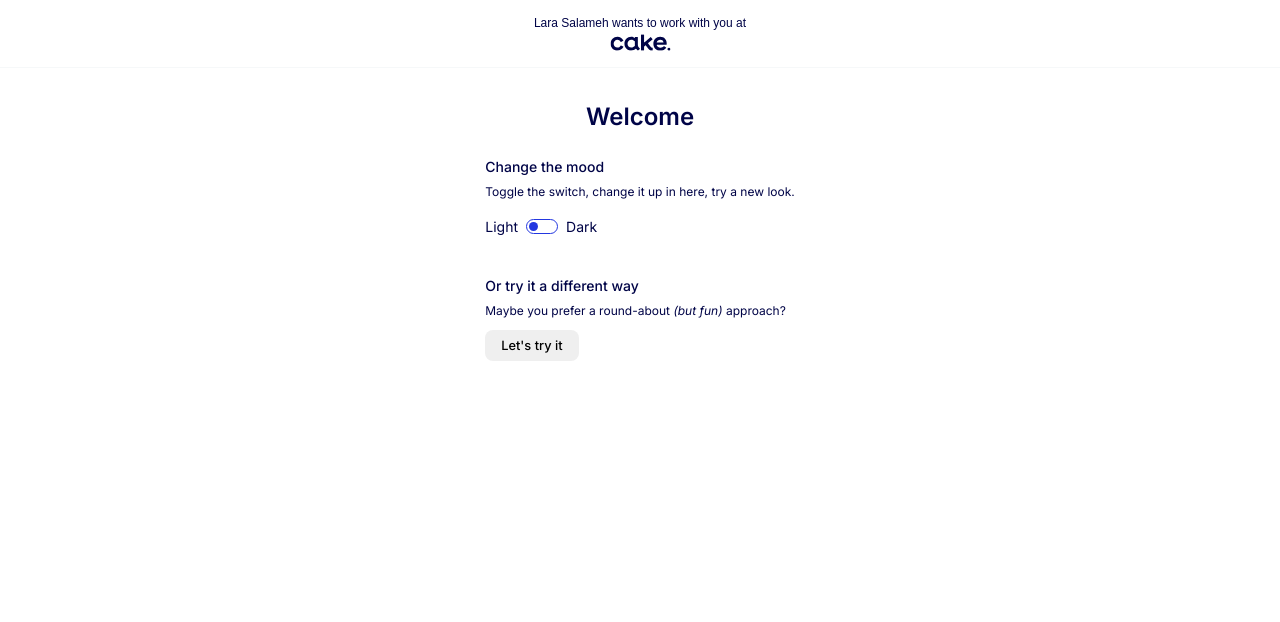
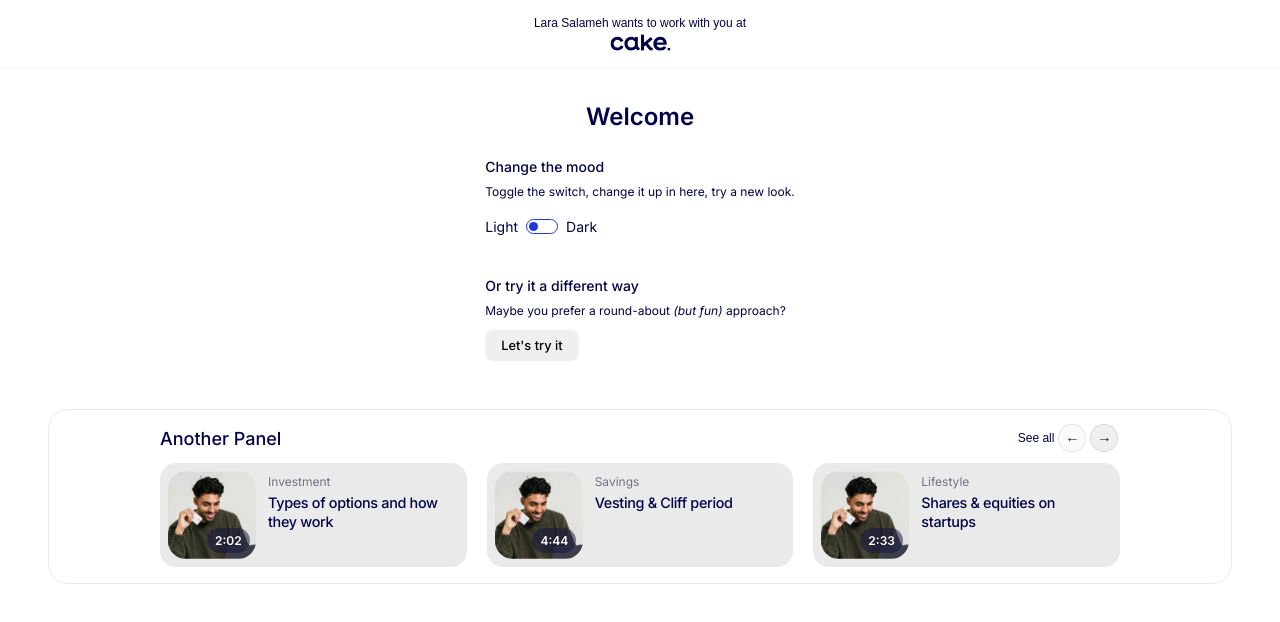
Before and after one commit to lulen11/cake-homework, a Next.js app: page / in a window 1280 px wide. Shown: the top 622 px of the page. Built offline with nearby package versions, Linux system fonts and the light colour scheme.

Commit message:
slider component

```diff
--- a/package.json
+++ b/package.json
@@ -13,7 +13,8 @@
     "next": "15.0.3",
     "react": "19.0.0-rc-66855b96-20241106",
     "react-dom": "19.0.0-rc-66855b96-20241106",
-    "sass": "^1.81.0"
+    "sass": "^1.81.0",
+    "swiper": "^11.1.14"
   },
   "devDependencies": {
     "eslint": "^8",
--- /dev/null
+++ b/src/app/components/Slider/Slider.js
@@ -0,0 +1,96 @@
+import React from "react";
+import Image from "next/image";
+import Link from "next/link";
+import { Swiper, SwiperSlide } from "swiper/react";
+import "swiper/css";
+import "swiper/css/navigation";
+import { Navigation } from "swiper/modules";
+
+import styles from "./Slider.module.scss";
+
+const Slider = () => {
+  const slides = [
+    {
+      title: "Types of options and how they work",
+      category: "Investment",
+      time: "2:02",
+      image: "/images/slider-thumb1@2x.jpg",
+    },
+    {
+      title: "Vesting & Cliff period",
+      category: "Savings",
+      time: "4:44",
+      image: "/images/slider-thumb1@2x.jpg",
+    },
+    {
+      title: "Shares & equities on startups",
+      category: "Lifestyle",
+      time: "2:33",
+      image: "/images/slider-thumb1@2x.jpg",
+    },
+    {
+      title: "Fourth Shares & equities on startups",
+      category: "Lifestyle",
+      time: "2:33",
+      image: "/images/slider-thumb1@2x.jpg",
+    },
+    {
+      title: "Five Shares & equities on startups",
+      category: "Lifestyle",
+      time: "2:33",
+      image: "/images/slider-thumb1@2x.jpg",
+    },
+  ];
+
+  return (
+    <div className={styles.sliderWrapper}>
+      <div className={styles.navigationWrapper}>
+        <Link className={styles.link} href="#">
+          See all
+        </Link>
+        <button className={styles.prevButton} aria-label="Previous Slide">
+          &#8592;
+        </button>
+        <button className={styles.nextButton} aria-label="Next Slide">
+          &#8594;
+        </button>
+      </div>
+      <Swiper
+        navigation={{
+          prevEl: `.${styles.prevButton}`,
+          nextEl: `.${styles.nextButton}`,
+        }}
+        modules={[Navigation]}
+        className={styles.slider}
+        spaceBetween={20}
+        slidesPerView={3}
+        breakpoints={{
+          1024: { slidesPerView: 3 },
+          600: { slidesPerView: 2 },
+          320: { slidesPerView: 1 },
+        }}
+      >
+        {slides.map((slide, index) => (
+          <SwiperSlide key={index} className={styles.slide}>
+            <div className={styles.imageWrapper}>
+              <Image
+                src={slide.image}
+                alt={slide.title}
+                width={88}
+                height={88}
+                className={styles.image}
+              />
+              <span className={styles.time}>{slide.time}</span>
+            </div>
+            <div className={styles.slideDetails}>
+              <span className={styles.category}>{slide.category}</span>
+              <h5 className={styles.title}>{slide.title}</h5>
+            </div>
+          </SwiperSlide>
+        ))}
+      </Swiper>
+    </div>
+  );
+};
+
+export default Slider;
--- /dev/null
+++ b/src/app/components/Slider/Slider.module.scss
@@ -0,0 +1,102 @@
+@use "../../styles/globals" as globals;
+
+.slider {
+  display: flex;
+  justify-content: center;
+  align-items: center;
+  position: relative;
+
+  &Wrapper {
+    position: relative;
+  }
+}
+
+.slide {
+  background-color: globals.$eggplant-black-transparent;
+  border-radius: 1rem;
+  padding: 0.5rem;
+  display: flex;
+  cursor: pointer;
+  transition: globals.$smooth-transition;
+
+  &:hover {
+    background-color: globals.$app-secondary-colour;
+    color: globals.$text-colour;
+  }
+
+  .image {
+    &Wrapper {
+      position: relative;
+      width: 5.5rem;
+      height: 5.5rem;
+      margin-right: 0.75rem;
+    }
+    border-radius: 1.125rem;
+  }
+
+  .time {
+    position: absolute;
+    bottom: 0.4rem;
+    right: 0.4rem;
+    background-color: #16164087;
+    padding: 0.3rem 0.5rem;
+    border-radius: 1rem;
+    color: globals.$primary-white;
+    font-family: globals.$sans-serif-font;
+    font-size: 0.75rem;
+    font-weight: 600;
+  }
+
+  .category {
+    display: block;
+    padding: 0.2rem 0;
+    font-family: globals.$sans-serif-font;
+    font-size: 0.75rem;
+    font-weight: 400;
+    color: globals.$dark-grey;
+  }
+
+  .title {
+    font-family: globals.$sans-serif-font;
+    font-size: 0.9rem;
+    letter-spacing: -0.02rem;
+    font-weight: 500;
+    color: globals.$eggplant-black;
+    color: var(--text-color);
+    margin-bottom: 0.5rem;
+  }
+}
+
+.navigationWrapper {
+  position: absolute;
+  top: -2.45rem;
+  right: 0.1rem;
+  display: flex;
+  align-items: center;
+  z-index: 3;
+  gap: 0.25rem;
+  .link {
+    font-size: 0.75rem;
+  }
+}
+
+.prevButton,
+.nextButton {
+  color: globals.$eggplant-black;
+  border: 1px solid globals.$eggplant-black-transparent;
+  border-radius: 100%;
+  width: 1.75rem;
+  height: 1.75rem;
+  display: flex;
+  align-items: center;
+  justify-content: center;
+  cursor: pointer;
+  transition: globals.$smooth-transition;
+  font-size: 0.9rem;
+  line-height: 0.6rem;
+
+  &:hover {
+    background-color: globals.$app-secondary-colour;
+    color: globals.$text-colour;
+  }
+}
--- a/src/app/page.js
+++ b/src/app/page.js
@@ -3,6 +3,7 @@ import React, { useState, useRef } from "react";
 import ToggleSwitch from "./components/ToggleSwitch/ToggleSwitch";
 import Button from "./components/Button/Button";
 import Modal from "./components/Modal/Modal";
+import Slider from "./components/Slider/Slider";
 import { useTheme } from "./components/ThemeContext/ThemeContext";
 import styles from "./page.module.scss";
 
@@ -35,6 +36,12 @@ export default function Home() {
           </p>
           <Button text="Let's try it" onClick={handleOpenModal} />{" "}
         </section>
+        <section className={`${styles.panel} ${styles.panelSlider}`}>
+          <div className={styles.wrapper}>
+            <h3>Another Panel</h3>
+            <Slider />
+          </div>
+        </section>
 
         <Modal
           isOpen={isModalOpen}
--- a/src/app/page.module.scss
+++ b/src/app/page.module.scss
@@ -25,21 +25,41 @@
 }
 
 .panel {
-  max-width: 26rem;
   margin-bottom: 1.5rem;
-  &Intro {
+
+  .wrapper {
+    max-width: 60rem;
+    margin: 0 auto;
+  }
+
   h2 {
     @include globals.headingFont2;
   }
+
+  h3 {
+    @include globals.headingFont3;
+    margin-bottom: 0.75rem;
   }
 
-  &Switch {
   h5 {
     @include globals.headingFont5;
   }
+
   p {
     @include globals.bodyFont;
     margin-bottom: 0.62rem;
   }
+
+  &Switch {
+    max-width: 26rem;
+  }
+
+  &Slider {
+    width: 100%;
+    border: 1px solid globals.$eggplant-black-transparent;
+    border-radius: 20px;
+    padding: 1rem;
+    margin-top: 1.5rem;
+    // background-color: globals.$primary-white;
   }
 }
--- a/src/app/styles/_colours.scss
+++ b/src/app/styles/_colours.scss
@@ -8,6 +8,7 @@ $lilac-grey: #5c5e89;
 $eggplant-dark: #24244f;
 $ocean-black: #000447;
 $eggplant-black: #18161a;
+$eggplant-black-transparent: #18161a16;
 
 $border-colour: $light-grey;
 $text-colour: $ocean-black;
```
Also changed, not shown: public/images/slider-thumb1@2x.jpg (added), 1 other file (tests, documents, lock files or other folders). Lines whose indentation alone changed are shown as unchanged.
